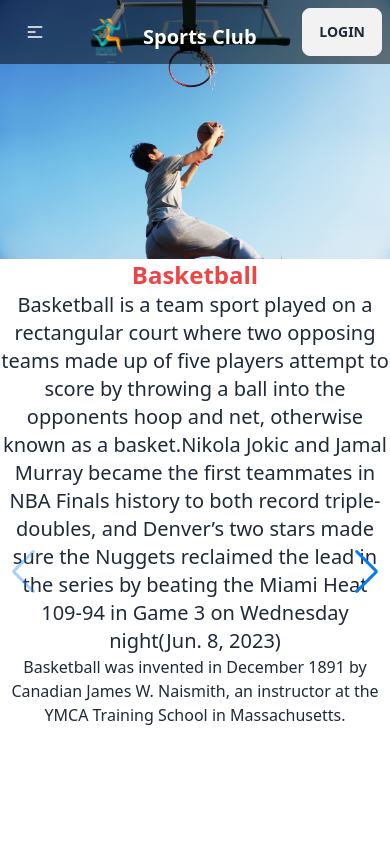
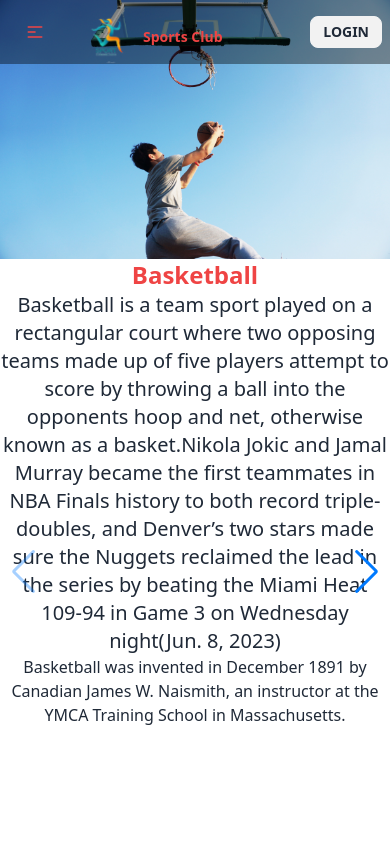
Before and after one commit to daasojib/sports-club-client, a React (Vite) app: page / in a window 390 px wide. Shown: the top 844 px of the page. Built offline with nearby package versions, Linux system fonts and the light colour scheme; no server answers; grey boxes are pictures that could not be loaded.

Commit message:
server connected

```diff
--- a/package.json
+++ b/package.json
@@ -10,11 +10,13 @@
     "preview": "vite preview"
   },
   "dependencies": {
+    "@emotion/react": "^11.11.1",
     "@lottiefiles/react-lottie-player": "^3.5.3",
     "@smastrom/react-rating": "^1.3.1",
     "localforage": "^1.10.0",
     "match-sorter": "^6.3.1",
     "react": "^18.2.0",
+    "react-awesome-reveal": "^4.2.3",
     "react-awesome-slider": "^4.1.0",
     "react-dom": "^18.2.0",
     "react-icons": "^4.9.0",
--- a/src/hooks/useInstructors.jsx
+++ b/src/hooks/useInstructors.jsx
@@ -4,7 +4,7 @@
   const [instructors, setInstructors] = useState([]);
   const [loading, setLoading] = useState([]);
   useEffect(() => {
-    fetch("instructors.json")
+    fetch("http://localhost:5000/instructors")
       .then((res) => res.json())
       .then((data) => {
         setInstructors(data);
--- a/src/main.jsx
+++ b/src/main.jsx
@@ -3,6 +3,8 @@
 import "./index.css";
 import { RouterProvider } from "react-router-dom";
 import { router } from "./Routes/Routes";
+
+
 
 ReactDOM.createRoot(document.getElementById("root")).render(
   <React.StrictMode>
--- a/src/pages/Home/Home/Home.jsx
+++ b/src/pages/Home/Home/Home.jsx
@@ -1,3 +1,4 @@
+import { Fade } from "react-awesome-reveal";
 import Banner from "../Banner/Banner";
 import Category from "../Category/Category";
 import Featured from "../Featured/Featured";
@@ -6,10 +7,12 @@
 const Home = () => {
     return (
         <div>
+            <Fade>
             <Banner></Banner>
             <Category></Category>
             <Featured></Featured>
             <RatingsSection></RatingsSection>
+            </Fade>
         </div>
     );
 };
--- a/src/pages/Home/RatingsSection/RatingsSection.jsx
+++ b/src/pages/Home/RatingsSection/RatingsSection.jsx
@@ -1,6 +1,7 @@
 import SectionHeading from "../../../components/SectionHeading";
 import { Swiper, SwiperSlide } from "swiper/react";
 import { Navigation } from "swiper";
+
 
 import "swiper/css";
 import "swiper/css/navigation";
@@ -11,7 +12,7 @@
 const RatingsSection = () => {
   const [reviews, setReviews] = useState([]);
   useEffect(() => {
-    fetch("reviews.json")
+    fetch("http://localhost:5000/reviews")
       .then((res) => res.json())
       .then((data) => setReviews(data));
   }, []);
--- a/src/pages/Instructors/Instructors .jsx
+++ b/src/pages/Instructors/Instructors .jsx
@@ -3,7 +3,7 @@
 const Instructors = () => {
   const [instructors, setInstructors] = useState([]);
   useEffect(() => {
-    fetch("instructors.json")
+    fetch("http://localhost:5000/instructors")
       .then((res) => res.json())
       .then((data) => setInstructors(data));
   }, []);
--- a/src/pages/Shared/NavBar/NavBar.jsx
+++ b/src/pages/Shared/NavBar/NavBar.jsx
@@ -20,7 +20,7 @@
 
   return (
     <>
-      <div className="navbar fixed z-10 bg-opacity-50 max-w-screen-xl text-white bg-black">
+      <div className="navbar fixed z-10 bg-opacity-40 max-w-screen-xl md:text-white text-red-500 bg-black">
         <div className="navbar-start">
           <div className="dropdown">
             <label tabIndex={0} className="btn btn-ghost lg:hidden">
@@ -46,8 +46,8 @@
               {navList}
             </ul>
           </div>
-          <Link to="/" className="btn btn-ghost normal-case text-xl font-bold">
-            <img className="w-14" src={logo} alt="" />
+          <Link to="/" className="btn btn-ghost normal-case md:text-xl font-bold">
+            <img className="w-14 " src={logo} alt="" />
             Sports Club
           </Link>
         </div>
@@ -55,7 +55,7 @@
           <ul className="menu menu-horizontal px-1">{navList}</ul>
         </div>
         <div className="navbar-end">
-          <a className="btn">Login</a>
+          <a className="btn btn-sm">Login</a>
         </div>
       </div>
     </>
```
Also changed, not shown: 1 other file (tests, documents, lock files or other folders).
